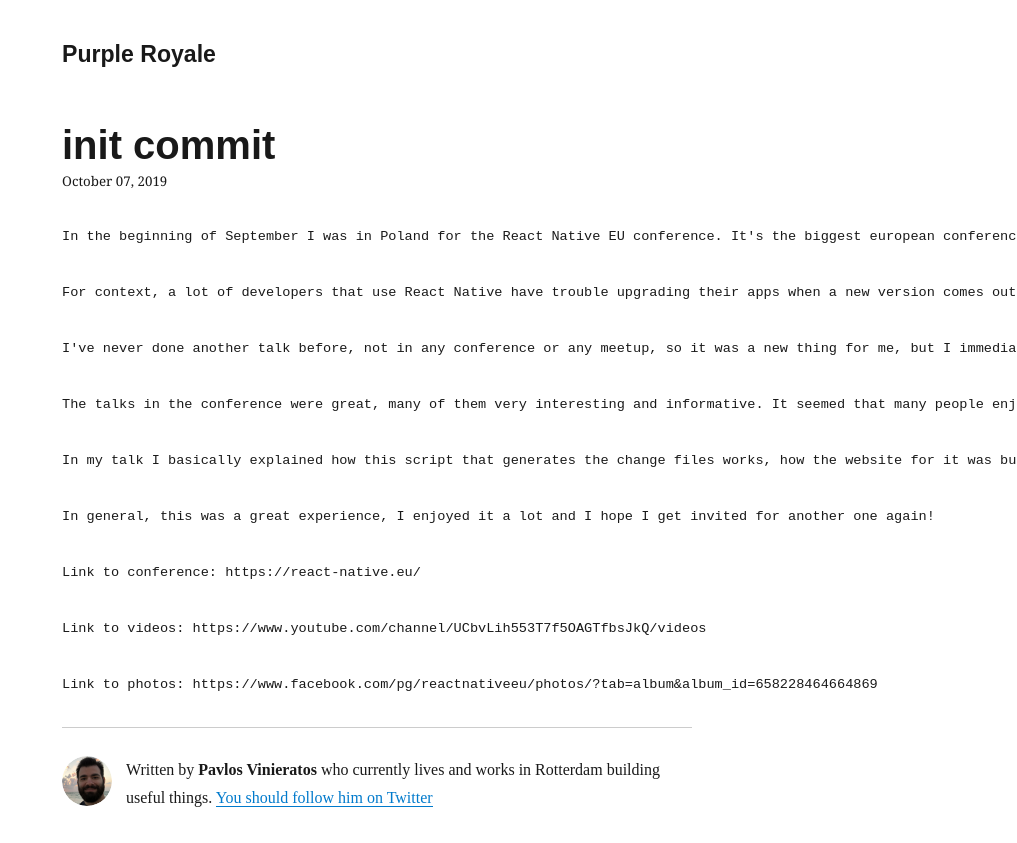
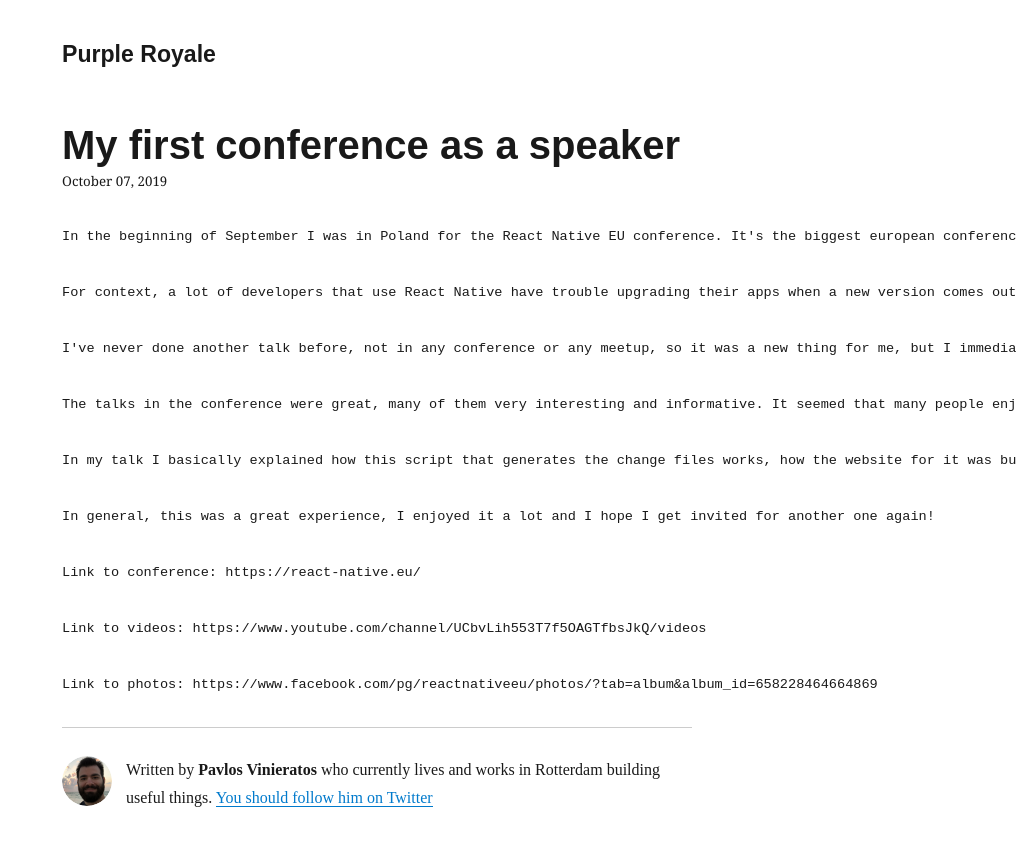
Before and after one commit to pvinis/blog, a Gatsby site: page /first-conference-talk/ in a window 1280 px wide. Shown: the top 843 px of the page, without its empty margins (263-1280 px from the left). Built offline with nearby package versions, Linux system fonts and the light colour scheme; Gatsby itself is replaced by a stand-in of ours; some packages are replaced by stand-ins of ours; code samples lack their colours; a web font is replaced by a local one.

Commit message:
upd title

```diff
--- a/content/blog/first-conference-talk/index.md
+++ b/content/blog/first-conference-talk/index.md
@@ -1,5 +1,5 @@
 ---
-title: init commit
+title: My first conference as a speaker
 date: "2019-10-07T07:41:32.169Z"
 ---
 
```
